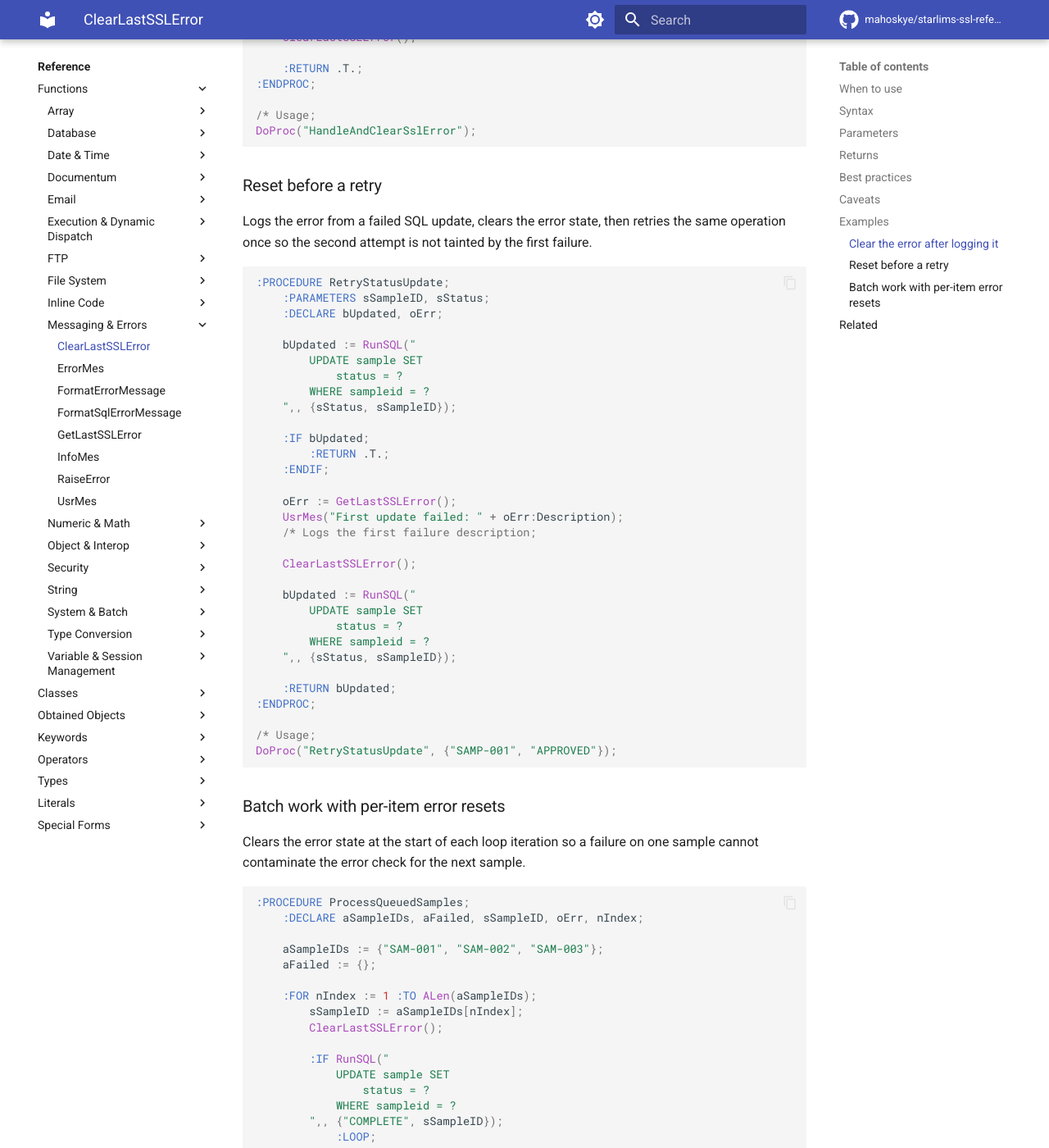
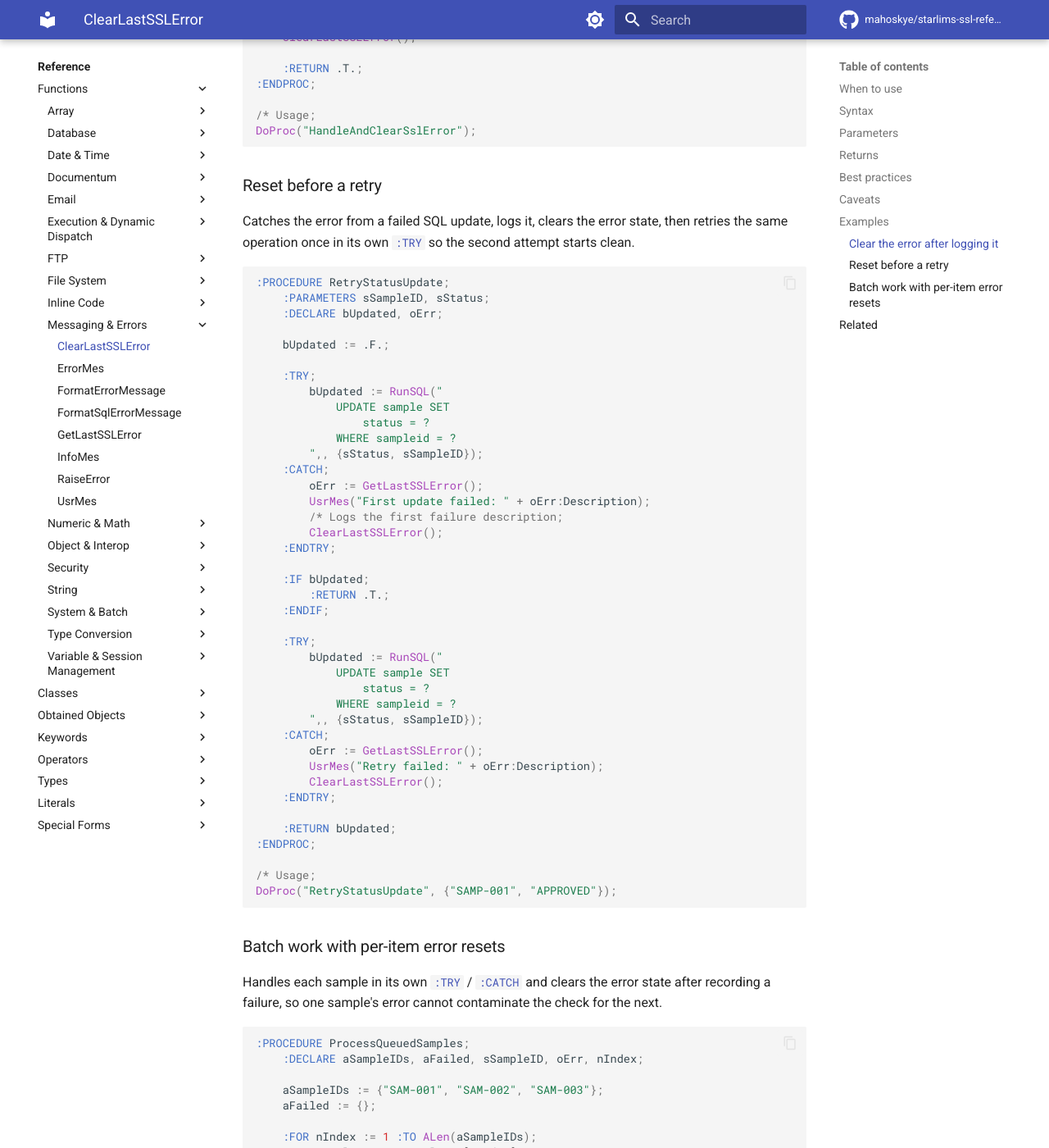
Before and after one commit to mahoskye/starlims-ssl-reference, an MkDocs documentation site: the page built from content/reference/functions/ClearLastSSLError.md, in a window 1280 px wide and 1400 px high, scrolled down 1888 px. Shown: the whole window at 82% size. Built offline with MkDocs 1.6.1 and Material for MkDocs 9.7.7, drawn with Linux system fonts in a browser that asks for light colours; plug-ins that fetch from the network failed and are left out; comment, search, counter and statistics services are not loaded; some of the changed text lies outside the part shown.

Commit message:
docs: once-over of GetLastSSLError and ClearLastSSLError (refs #43)
ClearLastSSLError retry and batch examples assumed RunSQL returns .F.
on failure, but under default settings a SQL failure raises — the
examples would crash uncaught, and the .F. path stores a SQL error
(GetLastSQLError), not an SSL error. Both now catch with :TRY/:CATCH,
log, clear, and continue.

GetLastSSLError: example heading/intro no longer say display/show;
trailing NIL dropped from RaiseError calls per the omit-trailing-
optionals rule; examples 1 and 3 now clear the handled error, matching
the page's own guidance.

Co-Authored-By: Claude Fable 5 <noreply@anthropic.com>

````diff
--- a/content/reference/functions/ClearLastSSLError.md
+++ b/content/reference/functions/ClearLastSSLError.md
@@ -82,34 +82,43 @@ DoProc("HandleAndClearSslError");
 
 ### Reset before a retry
 
-Logs the error from a failed SQL update, clears the error state, then retries the same operation once so the second attempt is not tainted by the first failure.
+Catches the error from a failed SQL update, logs it, clears the error state, then retries the same operation once in its own [`:TRY`](../keywords/TRY.md) so the second attempt starts clean.
 
 ```ssl
 :PROCEDURE RetryStatusUpdate;
     :PARAMETERS sSampleID, sStatus;
     :DECLARE bUpdated, oErr;
 
-    bUpdated := RunSQL("
-        UPDATE sample SET
-            status = ?
-        WHERE sampleid = ?
-    ",, {sStatus, sSampleID});
+    bUpdated := .F.;
+
+    :TRY;
+        bUpdated := RunSQL("
+            UPDATE sample SET
+                status = ?
+            WHERE sampleid = ?
+        ",, {sStatus, sSampleID});
+    :CATCH;
+        oErr := GetLastSSLError();
+        UsrMes("First update failed: " + oErr:Description);
+        /* Logs the first failure description;
+        ClearLastSSLError();
+    :ENDTRY;
 
     :IF bUpdated;
         :RETURN .T.;
     :ENDIF;
 
-    oErr := GetLastSSLError();
-    UsrMes("First update failed: " + oErr:Description);
-    /* Logs the first failure description;
-
-    ClearLastSSLError();
-
-    bUpdated := RunSQL("
-        UPDATE sample SET
-            status = ?
-        WHERE sampleid = ?
-    ",, {sStatus, sSampleID});
+    :TRY;
+        bUpdated := RunSQL("
+            UPDATE sample SET
+                status = ?
+            WHERE sampleid = ?
+        ",, {sStatus, sSampleID});
+    :CATCH;
+        oErr := GetLastSSLError();
+        UsrMes("Retry failed: " + oErr:Description);
+        ClearLastSSLError();
+    :ENDTRY;
 
     :RETURN bUpdated;
 :ENDPROC;
@@ -120,7 +129,7 @@ DoProc("RetryStatusUpdate", {"SAMP-001", "APPROVED"});
 
 ### Batch work with per-item error resets
 
-Clears the error state at the start of each loop iteration so a failure on one sample cannot contaminate the error check for the next sample.
+Handles each sample in its own [`:TRY`](../keywords/TRY.md) / [`:CATCH`](../keywords/CATCH.md) and clears the error state after recording a failure, so one sample's error cannot contaminate the check for the next.
 
 ```ssl
 :PROCEDURE ProcessQueuedSamples;
@@ -131,18 +140,18 @@ Clears the error state at the start of each loop iteration so a failure on one s
 
     :FOR nIndex := 1 :TO ALen(aSampleIDs);
         sSampleID := aSampleIDs[nIndex];
-        ClearLastSSLError();
 
-        :IF RunSQL("
-            UPDATE sample SET
-                status = ?
-            WHERE sampleid = ?
-        ",, {"COMPLETE", sSampleID});
-            :LOOP;
-        :ENDIF;
-
-        oErr := GetLastSSLError();
-        AAdd(aFailed, {sSampleID, oErr:Description});
+        :TRY;
+            RunSQL("
+                UPDATE sample SET
+                    status = ?
+                WHERE sampleid = ?
+            ",, {"COMPLETE", sSampleID});
+        :CATCH;
+            oErr := GetLastSSLError();
+            AAdd(aFailed, {sSampleID, oErr:Description});
+            ClearLastSSLError();
+        :ENDTRY;
     :NEXT;
 
     :RETURN aFailed;
````
Also changed, not shown: content/reference/functions/GetLastSSLError.md (+10 -8 lines), 1 other file.
